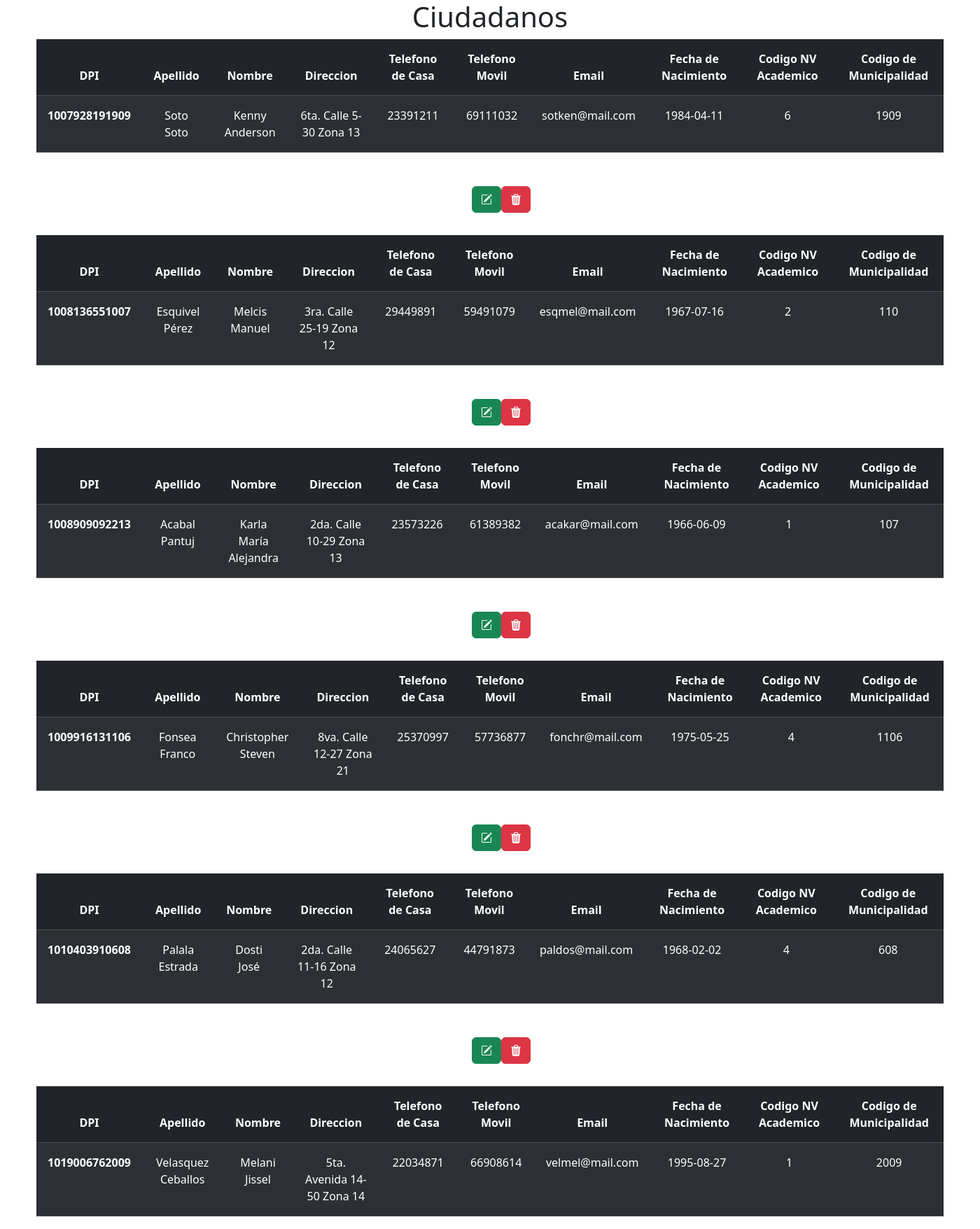
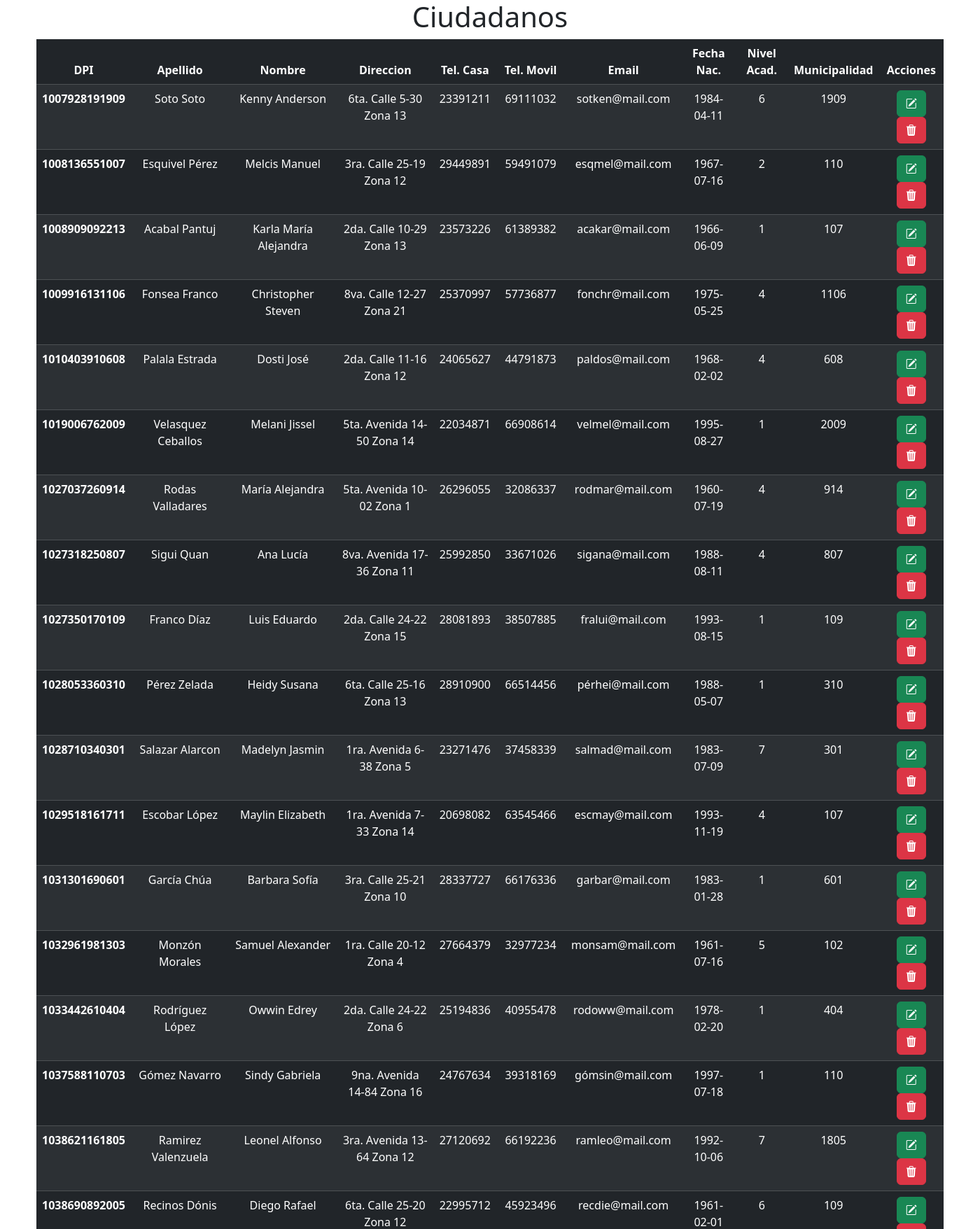
Before and after one commit to renzo12castillo/adhd02_renzo_castillo, a PHP site: page /vistas/ciudadanos.php in a window 1400 px wide. Shown: the top 1756 px of the page at 70% size. Run offline with PHP 8.4, Linux system fonts and the light colour scheme; data comes from the database, SQL or seed files in the repository.

Commit message:
Actualizacion donde se agrego el formulario de edicion para ciudadanos. Continue con crud ciudadanos

```diff
--- a/vistas/ciudadanos.php
+++ b/vistas/ciudadanos.php
@@ -14,76 +14,59 @@
     <main class="container text-center">
     <div class="row">
         <h1>Ciudadanos</h1>
-
-            <!--RECUERDA QUE EN LA LINEA DE CODIGO DE ABAJO, EXTRAEMOS LA INFORMACION A TRAVES DEL COMANDO SQL Y AL AGREGAR LA VARIABLE EJECUTAR, ESTA CONECTA CON LA BASE DE DATOS Y EJECUTA LA BUSQUEDA DE LA INFO-->
-
-            <?php
-            require_once("../procesos_crud/conexion.php");
-            $sql = "select * from ciudadanos";
-            $ejecutar = mysqli_query($conexion, $sql);
-
-            // AHORA EN ESTA PARTE EJECUTAREMOS UN CICLO WHILE QUE NOS MOSTRARA LA INFO DE LAS TABLAS //
-
-            while ($resultado = mysqli_fetch_assoc($ejecutar)) { ?>
-
         <div class="col-12">
-
-                    <!--EN ESTA PARTE DE CODIGO, AGREGAREMOS UNA TABLA QUE MUESTRE LOS DATOS DE CADA CIUDADANO Y UNA OPCION PARA MODIFICARLOS-->
-
             <table class="table table-dark table-striped table-responsive">
                 <thead>
                     <tr>
-                                <th scope="col" class="p-3">DPI</th>
-                                <th scope="col" class="p-3">Apellido</th>
-                                <th scope="col" class="p-3">Nombre</th>
-                                <th scope="col" class="p-3">Direccion</th>
-                                <th scope="col" class="p-3">Telefono de Casa</th>
-                                <th scope="col" class="p-3">Telefono Movil</th>
-                                <th scope="col" class="p-3">Email</th>
-                                <th scope="col" class="p-3">Fecha de Nacimiento</th>
-                                <th scope="col" class="p-3">Codigo NV Academico</th>
-                                <th scope="col" class="p-3">Codigo de Municipalidad</th>
+                        <th>DPI</th>
+                        <th>Apellido</th>
+                        <th>Nombre</th>
+                        <th>Direccion</th>
+                        <th>Tel. Casa</th>
+                        <th>Tel. Movil</th>
+                        <th>Email</th>
+                        <th>Fecha Nac.</th>
+                        <th>Nivel Acad.</th>
+                        <th>Municipalidad</th>
+                        <th>Acciones</th>
                     </tr>
                 </thead>
                 <tbody>
+                    <?php
+                    require_once("../procesos_crud/conexion.php");
+                    $sql = "SELECT * FROM ciudadanos";
+                    $ejecutar = mysqli_query($conexion, $sql);
+
+                    while ($resultado = mysqli_fetch_assoc($ejecutar)) { ?>
                         <tr>
-                                <th scope="row" class="p-3"><?= $resultado['dpi']; ?></th>
-                                <td class="p-3 m-3"><?= $resultado['apellido']; ?></td>
-                                <td class="p-3 m-3"><?= $resultado['nombre']; ?></td>
-                                <td class="p-3 m-3"><?= $resultado['direccion']; ?></td>
-                                <td class="p-3 m-3"><?= $resultado['tel_casa']; ?></td>
-                                <td class="p-3 m-3"><?= $resultado['tel_movil']; ?></td>
-                                <td class="p-3 m-3"><?= $resultado['email']; ?></td>
-                                <td class="p-3 m-3"><?= $resultado['fechanac']; ?></td>
-                                <td class="p-3 m-3"><?= $resultado['cod_nivel_acad']; ?></td>
-                                <td class="p-3 m-3"><?= $resultado['cod_muni']; ?></td>
+                            <th scope="row"><?= $resultado['dpi']; ?></th>
+                            <td><?= $resultado['apellido']; ?></td>
+                            <td><?= $resultado['nombre']; ?></td>
+                            <td><?= $resultado['direccion']; ?></td>
+                            <td><?= $resultado['tel_casa']; ?></td>
+                            <td><?= $resultado['tel_movil']; ?></td>
+                            <td><?= $resultado['email']; ?></td>
+                            <td><?= $resultado['fechanac']; ?></td>
+                            <td><?= $resultado['cod_nivel_acad']; ?></td>
+                            <td><?= $resultado['cod_muni']; ?></td>
+                            <td>
+                                <form action="../forms/form_ciudadanos_editar.php" method="post" style="display:inline;">
+                                    <input type="hidden" name="txt_editar_ciudadano" value="<?= $resultado['dpi']; ?>">
+                                    <button type="submit" name="btn_editar_ciudadano" class="btn btn-success"><i class="bi bi-pencil-square"></i></button>
+                                </form>
+                                <form action="" method="post" style="display:inline;">
+                                    <!-- Aquí agregas el input y lógica para eliminar si aplica -->
+                                    <button type="submit" class="btn btn-danger"><i class="bi bi-trash3-fill"></i></button>
+                                </form>
+                            </td>
                         </tr>
+                    <?php } ?>
                 </tbody>
             </table>
-
-                    <div class="container">
-                        <div class="row">
-                            <div class="col-12 d-flex justify-content-center p-3 m-3">
-                                <form action="" method="post">
-                                    <input type="hidden" name="" id="" value="">
-                                    <button type="submit" name="" id="" class="btn btn-success"><i class="bi bi-pencil-square"></i></button>
-                                </form>
-
-                                <form action="" method="post">
-                                    <input type="hidden" name="" id="" value="">
-                                    <button type="submit" name="" id="" class="btn btn-danger"><i class="bi bi-trash3-fill"></i></button>
         </div>
     </div>
-                    </div>
+</main>
 
-                </div>
-
-
-            <?php
-            }
-            ?>
-        </div>
-    </main>
 
     <script src="https://cdn.jsdelivr.net/npm/bootstrap@5.3.6/dist/js/bootstrap.bundle.min.js" integrity="sha384-j1CDi7MgGQ12Z7Qab0qlWQ/Qqz24Gc6BM0thvEMVjHnfYGF0rmFCozFSxQBxwHKO" crossorigin="anonymous"></script>
 </body>
```
Also changed, not shown: forms/form_ciudadanos_editar.php (added, +67 -0 lines), procesos_crud/ciudadanos_crud.php (added, +17 -0 lines), forms/form_ciudadanos.php (deleted). Lines whose indentation alone changed are shown as unchanged.
